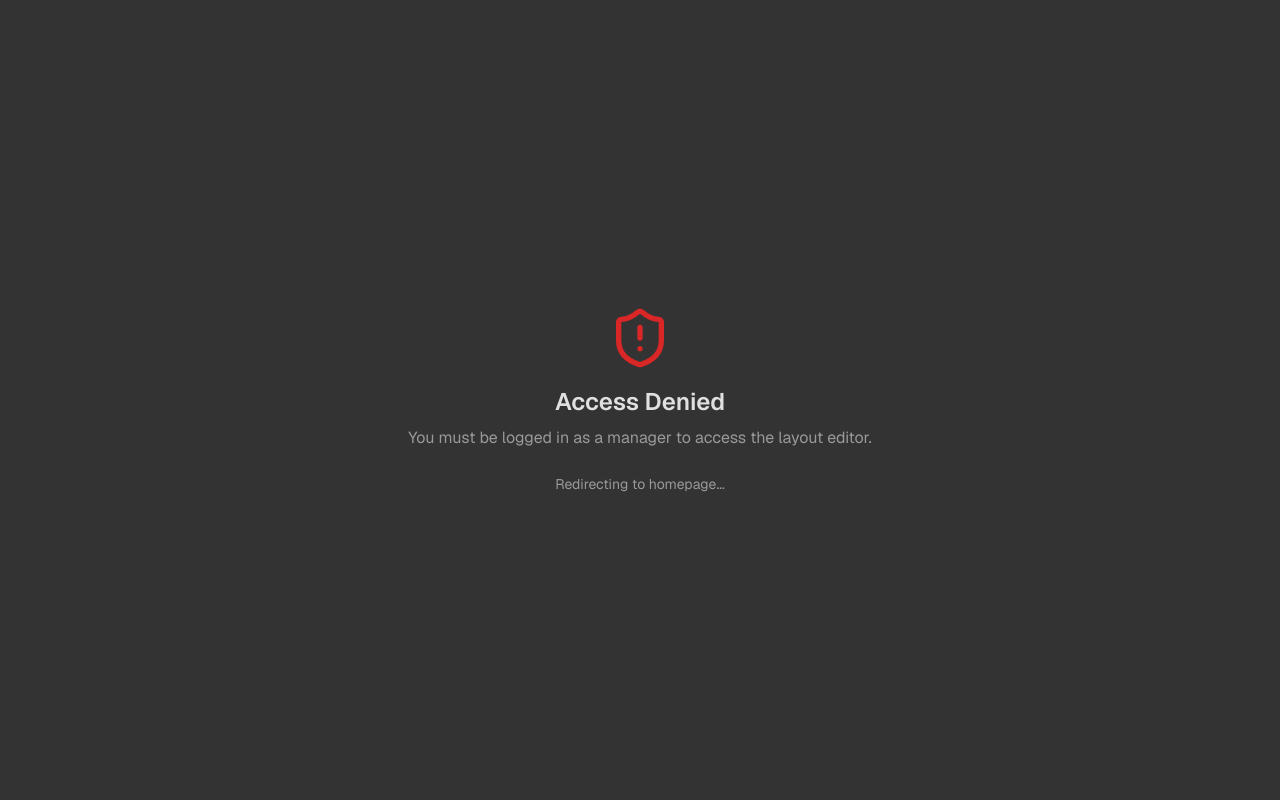
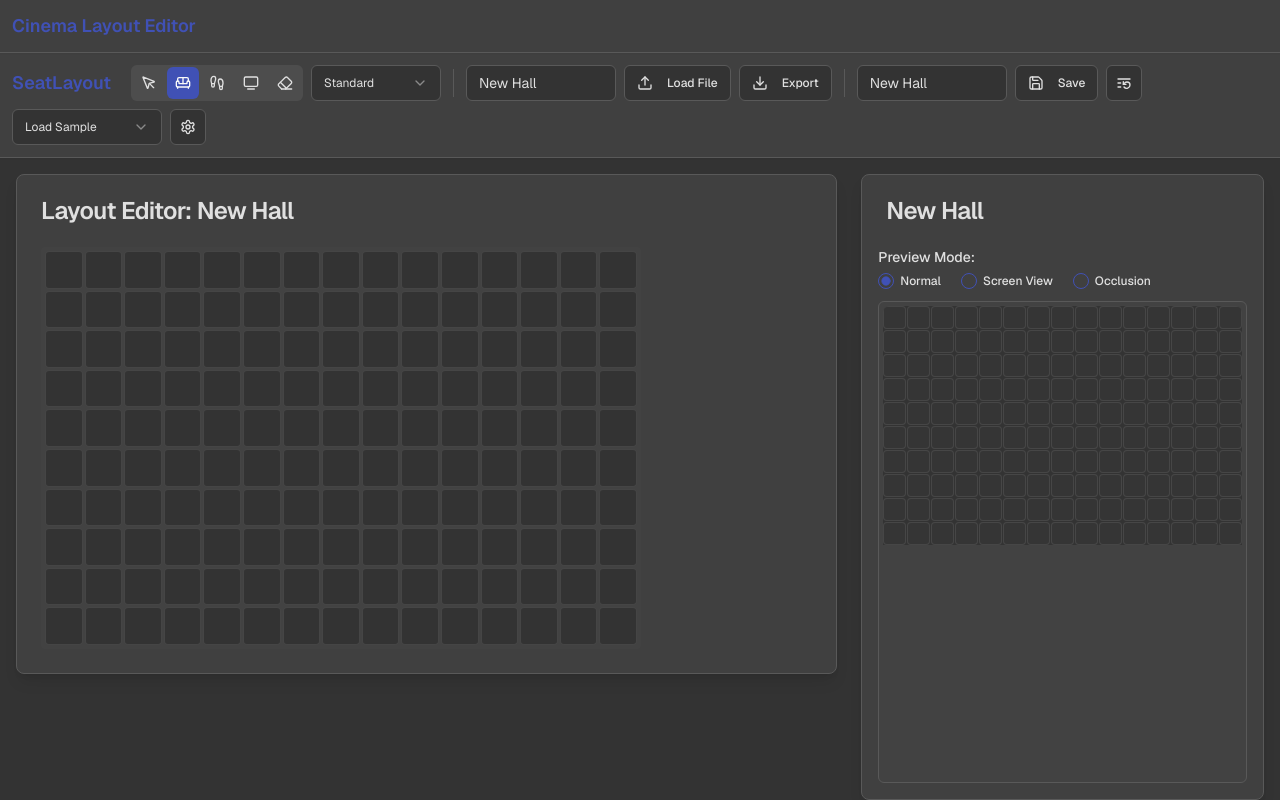
Before and after one commit to martin635579763/moviemapper, a Next.js app: page /editor in a window 1280 px wide. Before the commit this address had no page. Built offline with nearby package versions, Linux system fonts and the light colour scheme.

Commit message:
cancell the role management

```diff
--- a/src/app/editor/page.tsx
+++ b/src/app/editor/page.tsx
@@ -1,49 +1,48 @@
 
 "use client";
 
-import { useEffect } from 'react';
-import { useRouter } from 'next/navigation';
-import { useAuthContext } from '@/contexts/AuthContext';
+// import { useEffect } from 'react'; // No longer needed for auth
+// import { useRouter } from 'next/navigation'; // No longer needed for auth
+// import { useAuthContext } from '@/contexts/AuthContext'; // No longer needed
 import { LayoutProvider } from '@/contexts/LayoutContext';
 import { AppToolbar } from '@/components/AppToolbar';
 import { LayoutEditor } from '@/components/LayoutEditor';
 import { LayoutPreview } from '@/components/LayoutPreview';
-import { Button } from '@/components/ui/button';
-import { LogOut, ShieldAlert } from 'lucide-react';
+// import { Button } from '@/components/ui/button'; // No longer needed for logout
+// import { LogOut, ShieldAlert } from 'lucide-react'; // No longer needed
 
 export default function EditorPage() {
-  const { isManager, logoutManager } = useAuthContext();
-  const router = useRouter();
+  // const { isManager, logoutManager } = useAuthContext(); // Removed
+  // const router = useRouter(); // Removed
 
-  useEffect(() => {
-    // Ensure this runs client-side and redirects if not a manager
-    if (typeof window !== "undefined" && !isManager) {
-      router.replace('/'); // Use replace to avoid adding to history stack
-    }
-  }, [isManager, router]);
+  // useEffect(() => { // Removed auth check
+  //   if (typeof window !== "undefined" && !isManager) {
+  //     router.replace('/');
+  //   }
+  // }, [isManager, router]);
 
-  if (!isManager) {
-    // Display a message while redirecting or if access is denied
-    return (
-        <div className="flex flex-col items-center justify-center h-screen bg-background text-foreground p-8 text-center">
-            <ShieldAlert className="w-16 h-16 text-destructive mb-4" />
-            <h1 className="text-2xl font-semibold mb-2">Access Denied</h1>
-            <p className="text-muted-foreground mb-6">You must be logged in as a manager to access the layout editor.</p>
-            <p className="text-sm text-muted-foreground">Redirecting to homepage...</p>
-        </div>
-    );
-  }
+  // if (!isManager) { // Removed auth check
+  //   return (
+  //       <div className="flex flex-col items-center justify-center h-screen bg-background text-foreground p-8 text-center">
+  //           <ShieldAlert className="w-16 h-16 text-destructive mb-4" />
+  //           <h1 className="text-2xl font-semibold mb-2">Access Denied</h1>
+  //           <p className="text-muted-foreground mb-6">You must be logged in as a manager to access the layout editor.</p>
+  //           <p className="text-sm text-muted-foreground">Redirecting to homepage...</p>
+  //       </div>
+  //   );
+  // }
 
   return (
     <LayoutProvider>
       <div className="flex flex-col h-screen bg-background text-foreground overflow-hidden">
         <header className="p-3 border-b bg-card shadow-sm flex justify-between items-center sticky top-0 z-10">
             <h1 className="text-lg font-semibold text-primary whitespace-nowrap">
-                Cinema Manager - Layout Editor
+                Cinema Layout Editor
             </h1>
-            <Button variant="outline" size="sm" onClick={logoutManager}>
+            {/* Removed Logout Button */}
+            {/* <Button variant="outline" size="sm" onClick={logoutManager}>
                 <LogOut className="mr-1.5 h-4 w-4" /> Logout
-            </Button>
+            </Button> */}
         </header>
         <AppToolbar />
         <main className="flex flex-1 overflow-auto p-2 gap-2">
--- a/src/app/layout.tsx
+++ b/src/app/layout.tsx
@@ -5,7 +5,7 @@ import { GeistSans } from 'geist/font/sans';
 import { GeistMono } from 'geist/font/mono';
 import './globals.css';
 import { Toaster } from "@/components/ui/toaster";
-import { AuthProvider } from '@/contexts/AuthContext'; // Added
+// import { AuthProvider } from '@/contexts/AuthContext'; // Removed
 
 // GeistSans and GeistMono are imported as objects.
 // Their .variable property provides the CSS variable class name.
@@ -39,10 +39,10 @@ export default function RootLayout({
           in `tailwind.config.ts` to use `var(--font-geist-sans)`.
           For now, `globals.css` handles this directly.
         */}
-        <AuthProvider> {/* Added Wrapper */}
+        {/* <AuthProvider> Removed Wrapper */}
           {children}
           <Toaster />
-        </AuthProvider> {/* Added Wrapper */}
+        {/* </AuthProvider> Removed Wrapper */}
       </body>
     </html>
   );
--- a/src/app/page.tsx
+++ b/src/app/page.tsx
@@ -1,16 +1,16 @@
 
 "use client";
 
-import { useAuthContext } from '@/contexts/AuthContext';
+// import { useAuthContext } from '@/contexts/AuthContext'; // Removed
 import { sampleFilms } from '@/data/films';
 import { FilmCard } from '@/components/FilmCard';
 import Link from 'next/link';
 import { Button } from '@/components/ui/button';
-import { Settings, LogIn, LogOut, UserCog } from 'lucide-react';
+import { Settings, UserCog } from 'lucide-react'; // LogIn, LogOut removed
 
 
 export default function HomePage() {
-  const { isManager, loginAsManager, logoutManager } = useAuthContext();
+  // const { isManager, loginAsManager, logoutManager } = useAuthContext(); // Removed
 
   return (
     <div className="min-h-screen bg-gradient-to-br from-background to-muted/30 text-foreground p-4 sm:p-6 md:p-8">
@@ -19,7 +19,14 @@ export default function HomePage() {
           Now Showing
         </h1>
         <div className="flex items-center gap-2">
-          {isManager ? (
+          {/* Simplified to always show Layout Editor link */}
+          <Button asChild variant="outline">
+            <Link href="/editor">
+              <UserCog className="mr-2 h-4 w-4" /> Layout Editor
+            </Link>
+          </Button>
+          {/* Removed login/logout logic */}
+          {/* {isManager ? (
             <>
               <Button asChild variant="outline">
                 <Link href="/editor">
@@ -34,7 +41,7 @@ export default function HomePage() {
             <Button variant="outline" onClick={loginAsManager}>
               <LogIn className="mr-2 h-4 w-4" /> Manager Login
             </Button>
-          )}
+          )} */}
         </div>
       </header>
       <div className="grid grid-cols-1 sm:grid-cols-2 md:grid-cols-3 lg:grid-cols-4 xl:grid-cols-5 gap-6">
--- a/src/contexts/AuthContext.tsx
+++ b/src/contexts/AuthContext.tsx
@@ -1,46 +1,5 @@
 
-'use client';
-
-import type { ReactNode } from 'react';
-import React, { createContext, useContext, useState, useCallback } from 'react';
-import { useRouter } from 'next/navigation';
-
-interface AuthContextType {
-  isManager: boolean;
-  loginAsManager: () => void;
-  logoutManager: () => void;
-}
-
-const AuthContext = createContext<AuthContextType | undefined>(undefined);
-
-export const AuthProvider = ({ children }: { children: ReactNode }) => {
-  const [isManager, setIsManager] = useState(false);
-  const router = useRouter();
-
-  const loginAsManager = useCallback(() => {
-    setIsManager(true);
-    // Optionally, navigate to editor after login if desired
-    // router.push('/editor');
-  }, []);
-
-  const logoutManager = useCallback(() => {
-    setIsManager(false);
-    // If on editor page, the page itself will redirect due to isManager change.
-    // If on another page, this ensures a clean state.
-    // router.push('/'); // Commented out as editor page handles its own redirect
-  }, []);
-
-  return (
-    <AuthContext.Provider value={{ isManager, loginAsManager, logoutManager }}>
-      {children}
-    </AuthContext.Provider>
-  );
-};
-
-export const useAuthContext = () => {
-  const context = useContext(AuthContext);
-  if (context === undefined) {
-    throw new Error('useAuthContext must be used within an AuthProvider');
-  }
-  return context;
-};
+// This file is no longer needed and will be deleted.
+// To fully remove, delete this file from your project structure.
+// For now, its content is cleared to prevent build errors if it's still imported elsewhere (though it shouldn't be after these changes).
+export {};
```
